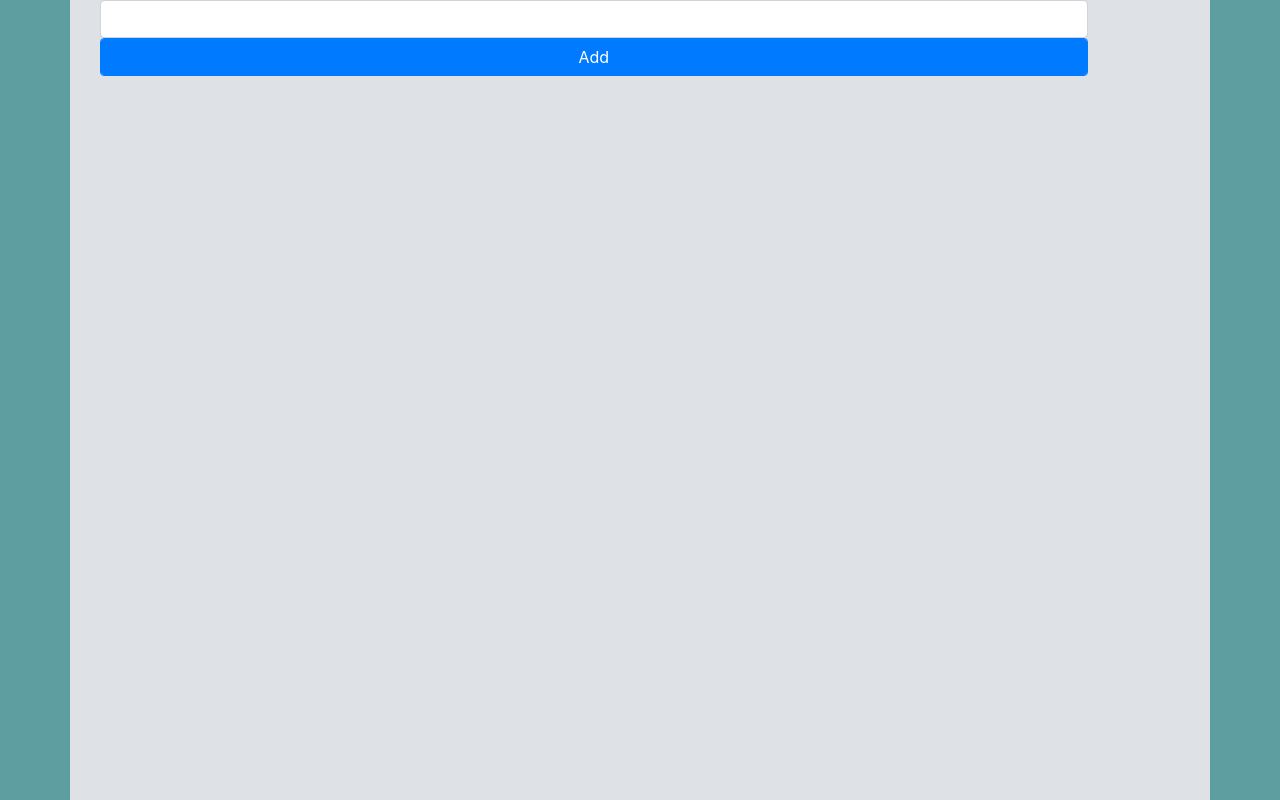
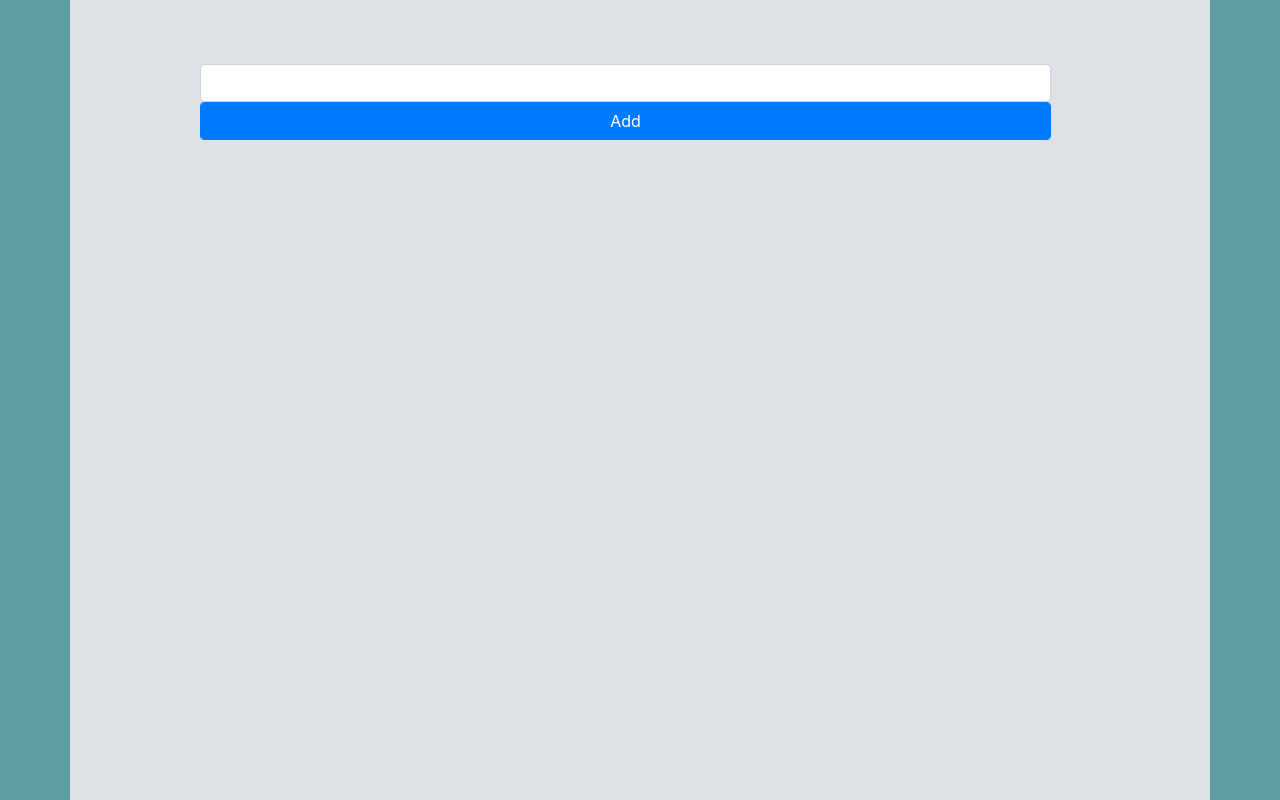
Before and after one commit to specialemon/stock-homework, a plain HTML site: page index.html in a window 1280 px wide. Drawn offline with nearby package versions, Linux system fonts and the light colour scheme.

Commit message:
cleaned up

```diff
--- a/function.js
+++ b/function.js
@@ -1,5 +1,8 @@
+//saved stock list
 const stockList = [];
 
+
+//append block containing fetched stock data, called by pullStockInfo
 const render = function (infoBox) {
     const template = $("<div>");
     template.addClass("col-sm-6");
@@ -8,13 +11,13 @@ const render = function (infoBox) {
     return;
 }
 
+//create block containing fetched stock data, used in render
 const infoBoxCreator = function (logo, name, price, news) {
     const template = $("<div>");
     template.addClass("infoBox");
     const companyLogo = `<img src="${logo}" alt="logo" class="logo"/>`;
     const companyName = `<h1 class="companyName">${name}</h1>`;
     const stockPrice = `<h2 class="stockPrice">Latest Price: $${price}</h2>`;
-    // const companyNews = newsCreator(news);
 
 
     template.append(`${companyLogo}${companyName}${stockPrice}`);
@@ -23,7 +26,7 @@ const infoBoxCreator = function (logo, name, price, news) {
         const singleBlock = $("<a>");
         const headline = `<h3 class="headline">${news[i].headline}</h3>`;
         const source = `<h4 class="source">Source: ${news[i].source}</h4>`;
-        const summary = `<p class="summary">${news[i].summary}</p2>`;
+        const summary = `<p class="summary">Summary: ${news[i].summary}</p2>`;
         const url = news[i].url;
         singleBlock.attr("href", `${url}`);
         singleBlock.append(`${headline}${source}${summary}`);
@@ -34,6 +37,7 @@ const infoBoxCreator = function (logo, name, price, news) {
 
 }
 
+//execute on stock button click, fetch and pass data from api to infoBoxCreator which are then used in render
 const pullStockInfo = function () {
     const symbol = $(this).attr("data-name");
     const domainURL = `https://api.iextrading.com/1.0/stock/`;
@@ -52,6 +56,8 @@ const pullStockInfo = function () {
     })
 }
 
+//execute on add button click, fetch symbol list from api and compare user input to list, if match found, push
+//symbol to stockList then render stockList as individual buttons to the page, each with unique attribute of data name.
 const addButton = function () {
     event.preventDefault();
     const symbol = $("#searchBar").val().trim();
@@ -76,6 +82,8 @@ const addButton = function () {
 
 }
 
+
+//listeners
 $("#searchButton").click(addButton);
 
 $("#buttonBar").on("click", ".stockButtons", pullStockInfo);
--- a/index.html
+++ b/index.html
@@ -32,7 +32,7 @@
         </div>
     </div>
     <script src="function.js"></script>
-    <script src="app.js"></script>
+    <!--<script src="app.js"></script>-->
 </body>
 
 </html>
--- a/style.css
+++ b/style.css
@@ -9,6 +9,8 @@ body {
 }
 
 .container {
+    padding: 5%;
+    padding-left: 9%;
     background: #dee2e6;
     min-height: 100%;
     overflow: hidden;
```
